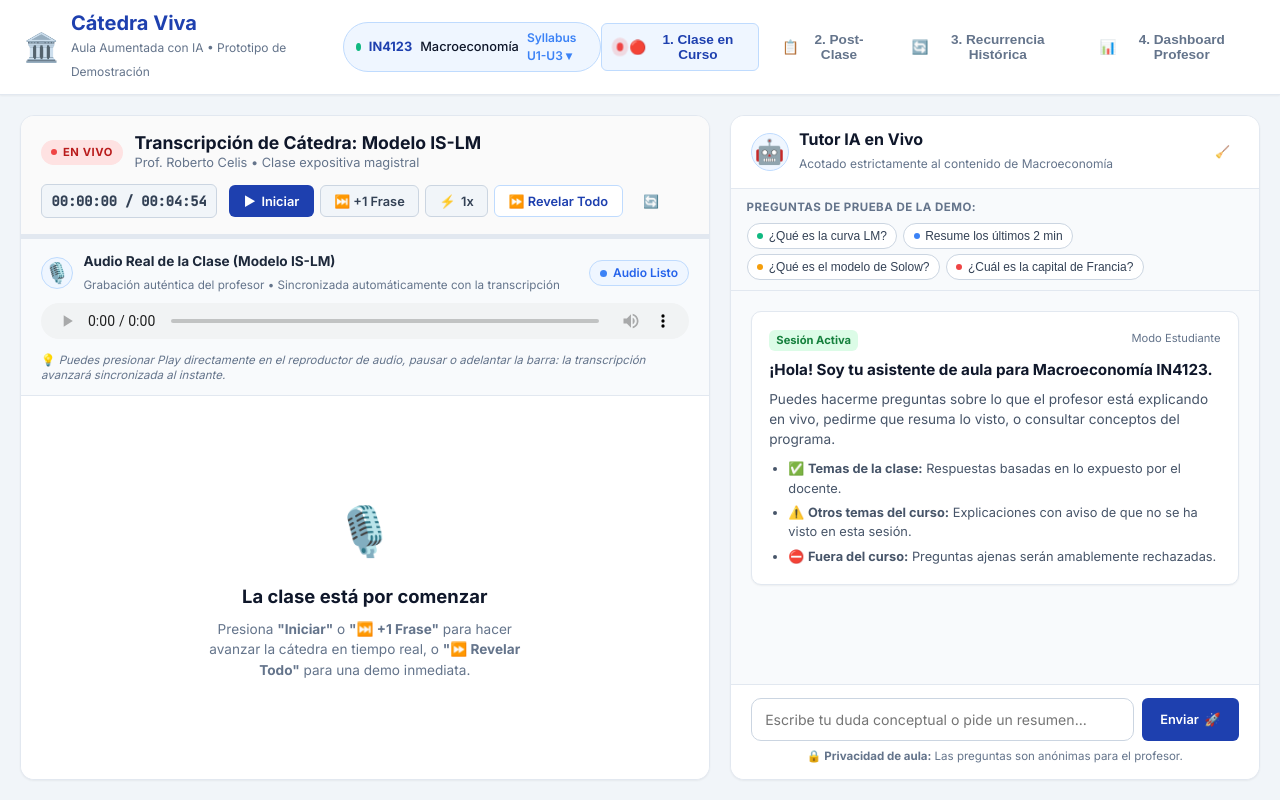
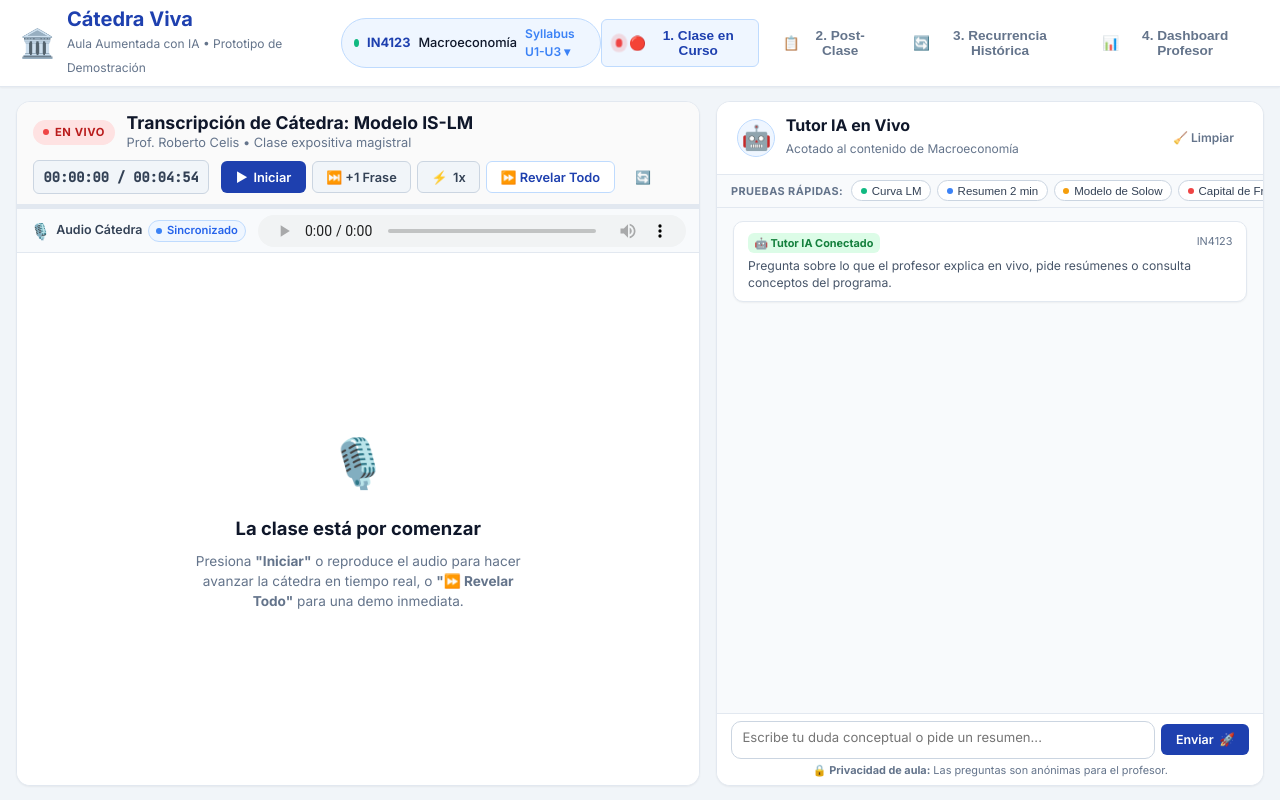
Before and after one commit to giftofchalance/catedra-viva-demo, a website with bundled scripts: page public/index.html in a window 1280 px wide. Built offline with nearby package versions, Linux system fonts and the light colour scheme; files whose address does not match are found by name.

Commit message:
fix: optimizar layout compacto para pantallas de laptop y mejorar visibilidad de chat y transcripcion

```diff
--- a/public/index.html
+++ b/public/index.html
@@ -105,26 +105,20 @@
             <div class="progress-bar" id="progressBar" style="width: 0%;"></div>
           </div>
 
-          <!-- Reproductor de Audio Real de la Clase (Sincronizado) -->
+          <!-- Reproductor de Audio Real Sincronizado (Diseño Slim) -->
           <div class="audio-player-card">
-            <div class="audio-player-top">
-              <div class="audio-meta">
-                <span class="audio-wave-icon">🎙️</span>
-                <div>
-                  <strong class="audio-title">Audio Real de la Clase (Modelo IS-LM)</strong>
-                  <span class="audio-desc">Grabación auténtica del profesor • Sincronizada automáticamente con la transcripción</span>
-                </div>
+            <div class="audio-player-row">
+              <div class="audio-info-badge">
+                <span class="audio-icon">🎙️</span>
+                <span class="audio-title">Audio Cátedra</span>
+                <span class="audio-status-tag" id="audioStatusTag">
+                  <span class="audio-status-dot" id="audioStatusDot"></span>
+                  <span id="audioStatusText">Sincronizado</span>
+                </span>
               </div>
-              <div class="audio-status-tag" id="audioStatusTag">
-                <span class="audio-status-dot" id="audioStatusDot"></span>
-                <span id="audioStatusText">Audio Listo</span>
+              <div class="audio-controls-container">
+                <audio id="classAudio" preload="auto" src="/audio/clase.mp3" controls class="native-audio-bar"></audio>
               </div>
-            </div>
-            <div class="audio-controls-container">
-              <audio id="classAudio" preload="auto" src="/audio/clase.mp3" controls class="native-audio-bar"></audio>
-            </div>
-            <div class="audio-footer-hint">
-              <span>💡 <em>Puedes presionar Play directamente en el reproductor de audio, pausar o adelantar la barra: la transcripción avanzará sincronizada al instante.</em></span>
             </div>
           </div>
 
@@ -133,7 +127,7 @@
             <div class="transcript-empty-state" id="transcriptEmptyState">
               <div class="empty-icon">🎙️</div>
               <h3>La clase está por comenzar</h3>
-              <p>Presiona <strong>"Iniciar"</strong> o <strong>"⏭️ +1 Frase"</strong> para hacer avanzar la cátedra en tiempo real, o <strong>"⏩ Revelar Todo"</strong> para una demo inmediata.</p>
+              <p>Presiona <strong>"Iniciar"</strong> o reproduce el audio para hacer avanzar la cátedra en tiempo real, o <strong>"⏩ Revelar Todo"</strong> para una demo inmediata.</p>
             </div>
           </div>
         </div>
@@ -145,45 +139,39 @@
               <div class="chat-avatar">🤖</div>
               <div>
                 <h3 class="chat-title">Tutor IA en Vivo</h3>
-                <span class="chat-subtitle">Acotado estrictamente al contenido de Macroeconomía</span>
+                <span class="chat-subtitle">Acotado al contenido de Macroeconomía</span>
               </div>
             </div>
-            <button class="btn btn-ghost btn-sm" id="btnClearChat" title="Limpiar historial de chat">🧹</button>
+            <button class="btn btn-ghost btn-sm" id="btnClearChat" title="Limpiar historial de chat">🧹 Limpiar</button>
           </div>
 
           <!-- Botones de Demostración Rápida (Las 4 preguntas de prueba) -->
           <div class="quick-prompts-bar">
-            <div class="quick-prompts-title">Preguntas de prueba de la demo:</div>
+            <span class="quick-prompts-title">Pruebas rápidas:</span>
             <div class="quick-prompts-list">
               <button class="prompt-chip chip-class" data-prompt="¿Qué es la curva LM?" title="Tema en la transcripción: responde desde lo dicho">
-                <span class="chip-dot dot-green"></span> ¿Qué es la curva LM?
+                <span class="chip-dot dot-green"></span> Curva LM
               </button>
               <button class="prompt-chip chip-summary" data-prompt="Resume los últimos 2 minutos de la clase." title="Resumen contextual dinámico">
-                <span class="chip-dot dot-blue"></span> Resume los últimos 2 min
+                <span class="chip-dot dot-blue"></span> Resumen 2 min
               </button>
               <button class="prompt-chip chip-course" data-prompt="¿Qué es el modelo de Solow?" title="Tema del curso pero no de esta clase: responde con disclaimer obligatorio">
-                <span class="chip-dot dot-yellow"></span> ¿Qué es el modelo de Solow?
+                <span class="chip-dot dot-yellow"></span> Modelo de Solow
               </button>
               <button class="prompt-chip chip-offtopic" data-prompt="¿Cuál es la capital de Francia?" title="Tema fuera del curso: debe ser rechazado">
-                <span class="chip-dot dot-red"></span> ¿Cuál es la capital de Francia?
+                <span class="chip-dot dot-red"></span> Capital de Francia
               </button>
             </div>
           </div>
 
           <!-- Contenedor de Mensajes de Conversación -->
           <div class="chat-messages" id="chatMessages">
-            <div class="chat-welcome-card">
+            <div class="chat-welcome-card" id="chatWelcomeCard">
               <div class="welcome-header">
-                <span class="welcome-badge">Sesión Activa</span>
-                <span class="welcome-time">Modo Estudiante</span>
+                <span class="welcome-badge">🤖 Tutor IA Conectado</span>
+                <span class="welcome-time">IN4123</span>
               </div>
-              <h4>¡Hola! Soy tu asistente de aula para Macroeconomía IN4123.</h4>
-              <p>Puedes hacerme preguntas sobre lo que el profesor está explicando en vivo, pedirme que resuma lo visto, o consultar conceptos del programa.</p>
-              <ul class="welcome-hints">
-                <li>✅ <strong>Temas de la clase:</strong> Respuestas basadas en lo expuesto por el docente.</li>
-                <li>⚠️ <strong>Otros temas del curso:</strong> Explicaciones con aviso de que no se ha visto en esta sesión.</li>
-                <li>⛔ <strong>Fuera del curso:</strong> Preguntas ajenas serán amablemente rechazadas.</li>
-              </ul>
+              <p>Pregunta sobre lo que el profesor explica en vivo, pide resúmenes o consulta conceptos del programa.</p>
             </div>
           </div>
 
--- a/public/modules/chatManager.js
+++ b/public/modules/chatManager.js
@@ -135,6 +135,11 @@ export class ChatManager {
   }
 
   appendUserMessage(text) {
+    const welcomeCard = document.getElementById('chatWelcomeCard');
+    if (welcomeCard) {
+      welcomeCard.classList.add('hidden');
+    }
+
     const time = new Date().toLocaleTimeString([], { hour: '2-digit', minute: '2-digit' });
     const row = document.createElement('div');
     row.className = 'message-row user';
@@ -160,6 +165,7 @@ export class ChatManager {
     this.messagesContainer.appendChild(row);
     this.renderMath(row);
     this.scrollToBottom();
+    setTimeout(() => this.scrollToBottom(), 80);
   }
 
   /**
@@ -291,13 +297,12 @@ export class ChatManager {
 
   clearChat() {
     this.messagesContainer.innerHTML = `
-      <div class="chat-welcome-card">
+      <div class="chat-welcome-card" id="chatWelcomeCard">
         <div class="welcome-header">
-          <span class="welcome-badge">Sesión Activa</span>
-          <span class="welcome-time">Modo Estudiante</span>
+          <span class="welcome-badge">🤖 Tutor IA Conectado</span>
+          <span class="welcome-time">IN4123</span>
         </div>
-        <h4>Historial reiniciado.</h4>
-        <p>Escribe cualquier duda conceptual sobre el modelo IS-LM o los temas del programa.</p>
+        <p>Historial reiniciado. Escribe cualquier duda conceptual o consulta el programa.</p>
       </div>
     `;
   }
--- a/public/styles.css
+++ b/public/styles.css
@@ -51,10 +51,11 @@ body {
   background-color: var(--color-bg-app);
   color: var(--color-text-main);
   line-height: 1.5;
-  height: 100vh;
-  display: flex;
-  flex-direction: column;
-  overflow: hidden;
+  min-height: 100vh;
+  display: flex;
+  flex-direction: column;
+  overflow-x: hidden;
+  overflow-y: auto;
 }
 
 /* ==========================================================================
@@ -63,7 +64,7 @@ body {
 .app-header {
   background-color: #FFFFFF;
   border-bottom: 1px solid var(--color-border);
-  padding: 0.75rem 1.5rem;
+  padding: 0.5rem 1.25rem;
   display: flex;
   align-items: center;
   justify-content: space-between;
@@ -192,18 +193,16 @@ body {
    ========================================================================== */
 .app-main {
   flex: 1;
+  display: flex;
+  flex-direction: column;
   position: relative;
-  overflow: hidden;
+  min-height: 0;
 }
 
 .view-panel {
-  position: absolute;
-  top: 0;
-  left: 0;
-  right: 0;
-  bottom: 0;
+  flex: 1;
   display: none;
-  padding: 1.25rem;
+  padding: 0.85rem 1rem;
   overflow-y: auto;
 }
 
@@ -217,11 +216,21 @@ body {
    ========================================================================== */
 .live-layout {
   display: grid;
-  grid-template-columns: 1.3fr 1fr;
-  gap: 1.25rem;
+  grid-template-columns: 1.25fr 1fr;
+  gap: 1rem;
   flex: 1;
-  height: 100%;
-  min-height: 0;
+  height: calc(100vh - 85px);
+  min-height: 520px;
+}
+
+@media (max-width: 1024px) {
+  .live-layout {
+    grid-template-columns: 1fr;
+    height: auto;
+  }
+  .transcript-panel, .chat-panel {
+    min-height: 500px;
+  }
 }
 
 /* Panel Izquierdo: Transcripción */
@@ -237,14 +246,14 @@ body {
 }
 
 .panel-header {
-  padding: 1rem 1.25rem;
+  padding: 0.65rem 1rem;
   border-bottom: 1px solid var(--color-border);
   background: #FAFAFA;
   display: flex;
   justify-content: space-between;
   align-items: center;
   flex-wrap: wrap;
-  gap: 0.75rem;
+  gap: 0.5rem;
 }
 
 .panel-title-group {
@@ -382,67 +391,52 @@ body {
   transition: width 0.3s ease;
 }
 
-/* Reproductor de Audio Real Sincronizado */
+/* Reproductor de Audio Real Sincronizado (Diseño Slim) */
 .audio-player-card {
   background: #F8FAFC;
   border-bottom: 1px solid var(--color-border);
-  padding: 0.75rem 1.25rem;
-  display: flex;
-  flex-direction: column;
-  gap: 0.5rem;
-}
-
-.audio-player-top {
-  display: flex;
-  align-items: center;
-  justify-content: space-between;
-}
-
-.audio-meta {
-  display: flex;
-  align-items: center;
-  gap: 0.65rem;
-}
-
-.audio-wave-icon {
-  font-size: 1.25rem;
-  background: #EFF6FF;
-  width: 32px;
-  height: 32px;
-  border-radius: 50%;
-  display: flex;
-  align-items: center;
-  justify-content: center;
-  border: 1px solid #BFDBFE;
+  padding: 0.35rem 0.85rem;
+}
+
+.audio-player-row {
+  display: flex;
+  align-items: center;
+  gap: 0.75rem;
+}
+
+.audio-info-badge {
+  display: flex;
+  align-items: center;
+  gap: 0.35rem;
+  white-space: nowrap;
+}
+
+.audio-icon {
+  font-size: 1rem;
 }
 
 .audio-title {
-  font-size: 0.85rem;
-  color: #1E293B;
-  display: block;
-}
-
-.audio-desc {
-  font-size: 0.73rem;
-  color: var(--color-text-muted);
+  font-size: 0.78rem;
+  font-weight: 600;
+  color: #334155;
 }
 
 .audio-status-tag {
   display: inline-flex;
   align-items: center;
-  gap: 0.4rem;
-  font-size: 0.75rem;
+  gap: 0.3rem;
+  font-size: 0.7rem;
   font-weight: 600;
   color: #2563EB;
   background: #EFF6FF;
   border: 1px solid #BFDBFE;
-  padding: 0.2rem 0.6rem;
+  padding: 0.12rem 0.45rem;
   border-radius: 9999px;
 }
 
 .audio-status-dot {
-  width: 7px;
-  height: 7px;
+  width: 6px;
+  height: 6px;
   border-radius: 50%;
   background-color: #3B82F6;
 }
@@ -459,20 +453,16 @@ body {
 }
 
 .audio-controls-container {
-  width: 100%;
+  flex: 1;
+  display: flex;
+  align-items: center;
 }
 
 .native-audio-bar {
   width: 100%;
-  height: 36px;
+  height: 32px;
   border-radius: var(--radius-sm);
   outline: none;
-}
-
-.audio-footer-hint {
-  font-size: 0.72rem;
-  color: #64748B;
-  line-height: 1.3;
 }
 
 /* Estilos KaTeX para Fórmulas Matemáticas y Macroeconómicas */
@@ -670,38 +660,45 @@ body {
 /* Botones de Consulta Rápida (Las 4 preguntas de prueba) */
 .quick-prompts-bar {
   background-color: #F8FAFC;
-  padding: 0.65rem 1rem;
+  padding: 0.35rem 0.85rem;
   border-bottom: 1px solid var(--color-border);
+  display: flex;
+  align-items: center;
+  gap: 0.5rem;
+  overflow-x: auto;
+  scrollbar-width: thin;
 }
 
 .quick-prompts-title {
-  font-size: 0.72rem;
+  font-size: 0.68rem;
   font-weight: 700;
   text-transform: uppercase;
   letter-spacing: 0.04em;
   color: var(--color-text-muted);
-  margin-bottom: 0.4rem;
+  white-space: nowrap;
 }
 
 .quick-prompts-list {
   display: flex;
-  flex-wrap: wrap;
+  align-items: center;
   gap: 0.35rem;
+  white-space: nowrap;
 }
 
 .prompt-chip {
   background: white;
   border: 1px solid #CBD5E1;
-  padding: 0.3rem 0.6rem;
+  padding: 0.22rem 0.55rem;
   border-radius: 9999px;
-  font-size: 0.75rem;
+  font-size: 0.72rem;
   font-weight: 500;
   cursor: pointer;
   display: inline-flex;
   align-items: center;
-  gap: 0.35rem;
+  gap: 0.3rem;
   transition: all 0.15s ease;
   color: #334155;
+  white-space: nowrap;
 }
 
 .prompt-chip:hover {
@@ -724,56 +721,53 @@ body {
 .chat-messages {
   flex: 1;
   overflow-y: auto;
-  padding: 1.25rem;
-  display: flex;
-  flex-direction: column;
-  gap: 1rem;
+  padding: 0.85rem 1rem;
+  display: flex;
+  flex-direction: column;
+  gap: 0.75rem;
   background-color: #F8FAFC;
+  min-height: 200px;
 }
 
 .chat-welcome-card {
   background: white;
   border: 1px solid #E2E8F0;
   border-radius: var(--radius-md);
-  padding: 1.1rem;
-  font-size: 0.85rem;
+  padding: 0.65rem 0.85rem;
+  font-size: 0.8rem;
   color: #475569;
   box-shadow: var(--shadow-sm);
+  transition: opacity 0.3s ease;
+}
+
+.chat-welcome-card.hidden {
+  display: none;
+}
+
+.chat-welcome-card p {
+  font-size: 0.76rem;
+  line-height: 1.4;
+  margin-top: 0.25rem;
 }
 
 .welcome-header {
   display: flex;
   justify-content: space-between;
-  margin-bottom: 0.5rem;
+  margin-bottom: 0.25rem;
 }
 
 .welcome-badge {
-  font-size: 0.7rem;
+  font-size: 0.68rem;
   font-weight: 700;
   background: #DCFCE7;
   color: #15803D;
-  padding: 0.15rem 0.45rem;
+  padding: 0.12rem 0.4rem;
   border-radius: var(--radius-sm);
 }
 
 .welcome-time {
-  font-size: 0.7rem;
-  color: var(--color-text-muted);
-}
-
-.chat-welcome-card h4 {
-  font-size: 0.95rem;
-  color: var(--color-text-main);
-  margin-bottom: 0.4rem;
-}
-
-.welcome-hints {
-  margin-top: 0.6rem;
-  padding-left: 1.2rem;
-  display: flex;
-  flex-direction: column;
-  gap: 0.35rem;
-  font-size: 0.8rem;
+  font-size: 0.68rem;
+  color: var(--color-text-muted);
 }
 
 /* Mensajes Estudiante vs Asistente */
@@ -926,26 +920,29 @@ body {
 
 /* Input y Footer del Chat */
 .chat-input-area {
-  padding: 0.85rem 1.25rem;
+  padding: 0.45rem 0.85rem;
   background: white;
   border-top: 1px solid var(--color-border);
 }
 
 .chat-form {
   display: flex;
-  gap: 0.5rem;
+  gap: 0.4rem;
+  align-items: center;
 }
 
 .chat-textarea {
   flex: 1;
   font-family: var(--font-sans);
-  font-size: 0.88rem;
-  padding: 0.65rem 0.85rem;
+  font-size: 0.82rem;
+  padding: 0.45rem 0.65rem;
   border: 1px solid #CBD5E1;
   border-radius: var(--radius-md);
   outline: none;
   resize: none;
-  line-height: 1.4;
+  height: 38px;
+  min-height: 38px;
+  line-height: 1.35;
   transition: border-color 0.15s ease;
 }
 
@@ -955,12 +952,14 @@ body {
 }
 
 .btn-send {
-  padding: 0.65rem 1.1rem;
+  padding: 0.45rem 0.85rem;
+  font-size: 0.78rem;
+  white-space: nowrap;
 }
 
 .chat-footer-privacy {
-  margin-top: 0.45rem;
-  font-size: 0.72rem;
+  margin-top: 0.2rem;
+  font-size: 0.68rem;
   color: var(--color-text-muted);
   text-align: center;
 }
```
